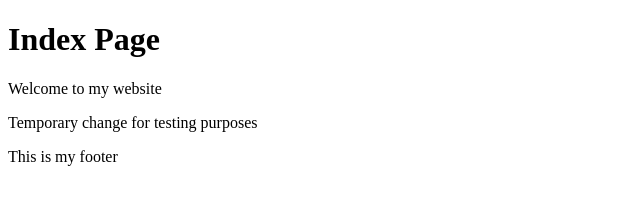
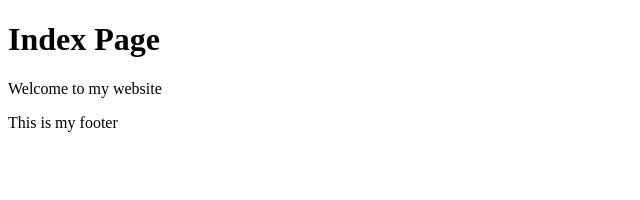
Before and after one commit to RANGAROHITH-2006/sga_git_assignment, a plain HTML site: page index.html in a window 1280 px wide. Shown: the whole page, without its empty margins (0-640 px from the left). Drawn offline with Linux system fonts and the light colour scheme.

Commit message:
Revert "added temporary text"
This reverts commit 514038693605c8b5b127857e7c297df72bc3027e.

```diff
--- a/index.html
+++ b/index.html
@@ -8,7 +8,6 @@
 <body>
     <h1>Index Page</h1>
     <p>Welcome to my website</p>
-    <p>Temporary change for testing purposes</p>
     <footer>This is my footer</footer>
 </body>
 </html>
```
